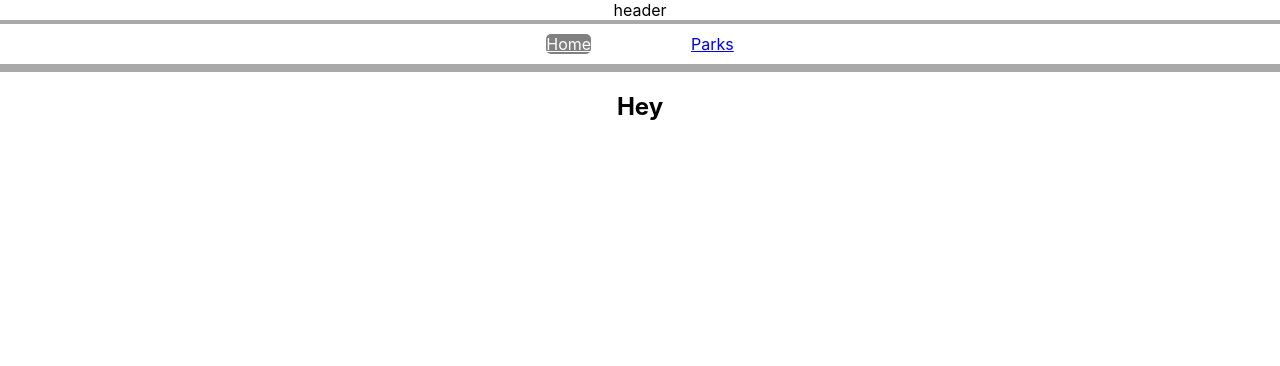
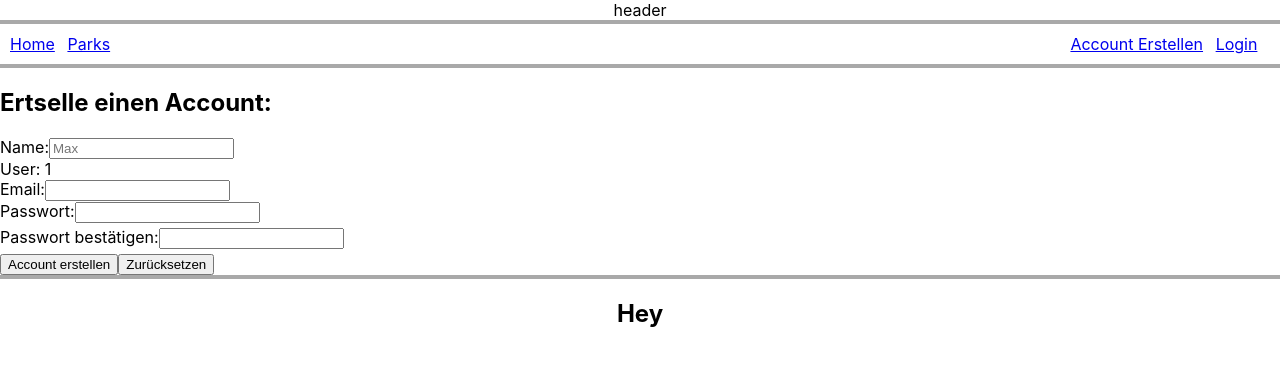
Before and after one commit to htl-anichstrasse/skatebuddy, a React (Create React App) app in the folder website/: page /CreateAccount in a window 1280 px wide. Shown: the top 366 px of the page. Built offline with nearby package versions, Linux system fonts and the light colour scheme.

Commit message:
Create Account

```diff
--- a/website/data/db.json
+++ b/website/data/db.json
@@ -1,20 +1,32 @@
 {
   "users": [
     {
-      "userId": 1,
+      "id": 1,
       "name": "John",
       "email": "john@gmail.com",
-      "passwordHash": "12345",
-      "createdAt": "2019-01-01 00:00:00",
-      "profilePictureId": 1
+      "password": "12345",
+      "createdAt": "2019-01-01"
     },
     {
-      "userId": 2,
+      "id": 2,
       "name": "Jane",
       "email": "jane@gmail.com",
-      "passwordHash": "23456",
-      "createdAt": "2019-01-02 00:00:00",
-      "profilePictureId": 2
+      "password": "23456",
+      "createdAt": "2019-01-02"
+    },
+    {
+      "name": "Steff",
+      "email": "Steff@example.com",
+      "password": "Stevenpwd",
+      "createdAt": "25-12-2021",
+      "id": 3
+    },
+    {
+      "name": "Manuel",
+      "email": "maues@manu.mail",
+      "password": "Manuel",
+      "createdAt": "25-12-2021",
+      "id": 4
     }
   ],
   "skateparks": [
@@ -35,6 +47,12 @@
       "name": "Skatepark Schwaz",
       "latitude": 47.356132953928274,
       "longitude": 11.715198837273547
+    },
+    {
+      "skateparkId": 4,
+      "name": "Skatepark Mayrhofen",
+      "latitude": 47.16365156720211,
+      "longitude": 11.868889701765916
     }
   ],
   "skatepark_pictures": [
@@ -94,6 +112,22 @@
       "title": "Ne muss nicht",
       "content": "richtig schlecht\n",
       "id": 5
+    },
+    {
+      "userId": "1",
+      "skateparkId": "3",
+      "rating": "4",
+      "title": "Good",
+      "content": "Very good",
+      "id": 6
+    },
+    {
+      "userId": "1",
+      "skateparkId": "4",
+      "rating": "5",
+      "title": "geile",
+      "content": "geile ",
+      "id": 7
     }
   ]
 }
--- a/website/package.json
+++ b/website/package.json
@@ -3,17 +3,20 @@
   "version": "0.1.0",
   "private": true,
   "dependencies": {
+    "@hookform/resolvers": "^2.8.5",
     "@react-google-maps/api": "^2.7.0",
     "@testing-library/jest-dom": "^5.15.0",
     "@testing-library/react": "^11.2.7",
     "@testing-library/user-event": "^12.8.3",
     "google-map-react": "^2.1.10",
     "react": "^17.0.2",
+    "react-datetime": "^3.1.1",
     "react-dom": "^17.0.2",
     "react-router-dom": "^6.0.2",
     "react-scripts": "4.0.3",
     "react-slideshow-image": "^3.6.0",
-    "web-vitals": "^1.1.2"
+    "web-vitals": "^1.1.2",
+    "yup": "^0.32.11"
   },
   "scripts": {
     "start": "react-scripts start",
--- a/website/src/App.js
+++ b/website/src/App.js
@@ -3,6 +3,8 @@ import Navbar from './staticViews/Navbar';
 import Parks from './parks/Parks';
 import Home from './staticViews/Home';
 import ParkDetails from './parks/ParkDetails';
+import LogIn from './account/LogIn';
+import CreateAccount from './account/CreateAccount';
 import { BrowserRouter as Router, Route, Routes } from 'react-router-dom';
 
 function App() {
@@ -21,6 +23,8 @@ function App() {
               <Route path="/" element={<Home />} />
               <Route path="/parks" element={<Parks />} />
               <Route path="/skateparks/:id" element={<ParkDetails />} />
+              <Route path="/LogIN" element={<LogIn/>}/>
+              <Route path="/CreateAccount" element={<CreateAccount/>}/>
             </Routes>
           </div>
 
--- /dev/null
+++ b/website/src/account/CreateAccount.css
@@ -0,0 +1,16 @@
+.invalid-feedback {
+  width: 100%;
+  margin-top: 0.25rem;
+  font-size: 80%;
+  color: #dc3545;
+}
+
+input:focus {
+  background-color: rgb(240, 233, 233);
+  outline: none;
+}
+
+.form-control.is-invalid,
+.form-control:invalid {
+  border-color: #dc3545;
+}
--- /dev/null
+++ b/website/src/account/CreateAccount.js
@@ -0,0 +1,79 @@
+import React, { useState} from 'react';
+import { useForm } from "react-hook-form";
+import { yupResolver } from '@hookform/resolvers/yup';
+import * as yup from 'yup';
+import './CreateAccount.css'
+
+const CreateAccount = (id) => {
+
+    const[name,setName] = useState('');
+    const[email,setEmail] = useState('');
+    const[password, setPassword] = useState('');
+    const today = new Date();
+    const createdAt = `${today.getDate()}-${today.getMonth()+1}-${today.getFullYear()}`;
+
+    const validationSchema = yup.object().shape({
+        password: yup.string()
+            .required('Passwort muss angegeben sein'),
+        confirmPassword: yup.string()
+            .required('Confirm Password is required')
+            .oneOf([yup.ref('password')], 'Passwörter stimmen nicht überein')
+
+    });
+
+    const formOptions = { resolver: yupResolver(validationSchema)}
+
+    const { register, handleSubmit, reset, formState} = useForm(formOptions);
+    const {errors } = formState;
+
+    const onSubmit = (e) => {
+
+            const blog = { name, email, password, createdAt}
+
+            fetch('http://localhost:8000/users', {
+
+                method: 'POST',
+                headers: {"Content-Type": "application/json"},
+                body: JSON.stringify(blog)
+            }).then(() => {
+                console.log('gute');
+            })
+    }
+
+    return(
+        <div className="create">
+            <h2>Ertselle einen Account:</h2>
+            <form onSubmit={handleSubmit(onSubmit)}>
+                <label>Name:</label>
+                <input
+                    type="text"
+                    required
+                    placeholder="Max"
+                    value={name}
+                    onChange={(e) => setName(e.target.value)}
+                /> <br/>
+                User: 1<br/>
+                <label>Email:</label>
+                <input
+                    type="email"
+                    required
+                    value={email}
+                    onChange={(e) => setEmail(e.target.value)}
+                /><br/>
+                <label>Passwort:</label>
+                            <input name="password" type="password" {...register('password')} className={`form-control ${errors.password ? 'is-invalid' : ''}`}
+                            value={password}
+                            onChange={(e) => setPassword(e.target.value)}
+                            />
+                            <div className="invalid-feedback">{errors.password?.message}</div>
+                <label>Passwort bestätigen:</label>
+                            <input name="confirmPassword" type="password" {...register('confirmPassword')} className={`form-control ${errors.confirmPassword ? 'is-invalid' : ''}`}
+                            />
+                            <div className="invalid-feedback">{errors.confirmPassword?.message}</div>
+                <button>Account erstellen</button>
+                <button type="button" onClick={() => reset()} className="reset">Zurücksetzen</button>
+            </form>
+        </div>
+    )
+}
+export default CreateAccount;
--- /dev/null
+++ b/website/src/account/LogIn.js
@@ -0,0 +1,11 @@
+import React from 'react'
+
+const LogIn = () => {
+    return (
+        <div>
+
+        </div>
+    )
+}
+
+export default LogIn;
--- a/website/src/staticViews/Navbar.css
+++ b/website/src/staticViews/Navbar.css
@@ -4,7 +4,20 @@
   background-color: white;
 }
 
-.links {
+.nav {
   padding: 10px;
-  text-align: center;
 }
+
+.createAccount {
+  float: right;
+}
+
+.login {
+  float: right;
+  margin-right: 1%;
+  margin-left: 1%;
+}
+
+.home {
+  margin-right: 1%;
+}
--- a/website/src/staticViews/Navbar.js
+++ b/website/src/staticViews/Navbar.js
@@ -4,19 +4,18 @@ import './Navbar.css';
 const Navbar = () => {
   return (
     <nav className="navbar">
-      <div className="links">
-        <Link
-          to="/"
-          style={{
-            color: 'white',
-            backgroundColor: 'gray',
-            borderRadius: '5px',
-            marginRight: '100px',
-          }}>
+      <div className="nav">
+        <Link to="/" className='home'>
           Home
         </Link>
-        <Link to="/parks" style={{}}>
+        <Link to="/parks" className='parks'>
           Parks
+        </Link>
+        <Link to="/LogIn" className='login'>
+          Login
+        </Link>
+        <Link to="/CreateAccount" className='createAccount'>
+          Account Erstellen
         </Link>
       </div>
     </nav>
```
Also changed, not shown: website/src/parks/images/Skatepark Mayrhofen/1.jpg (added), 1 other file (tests, documents, lock files or other folders).
